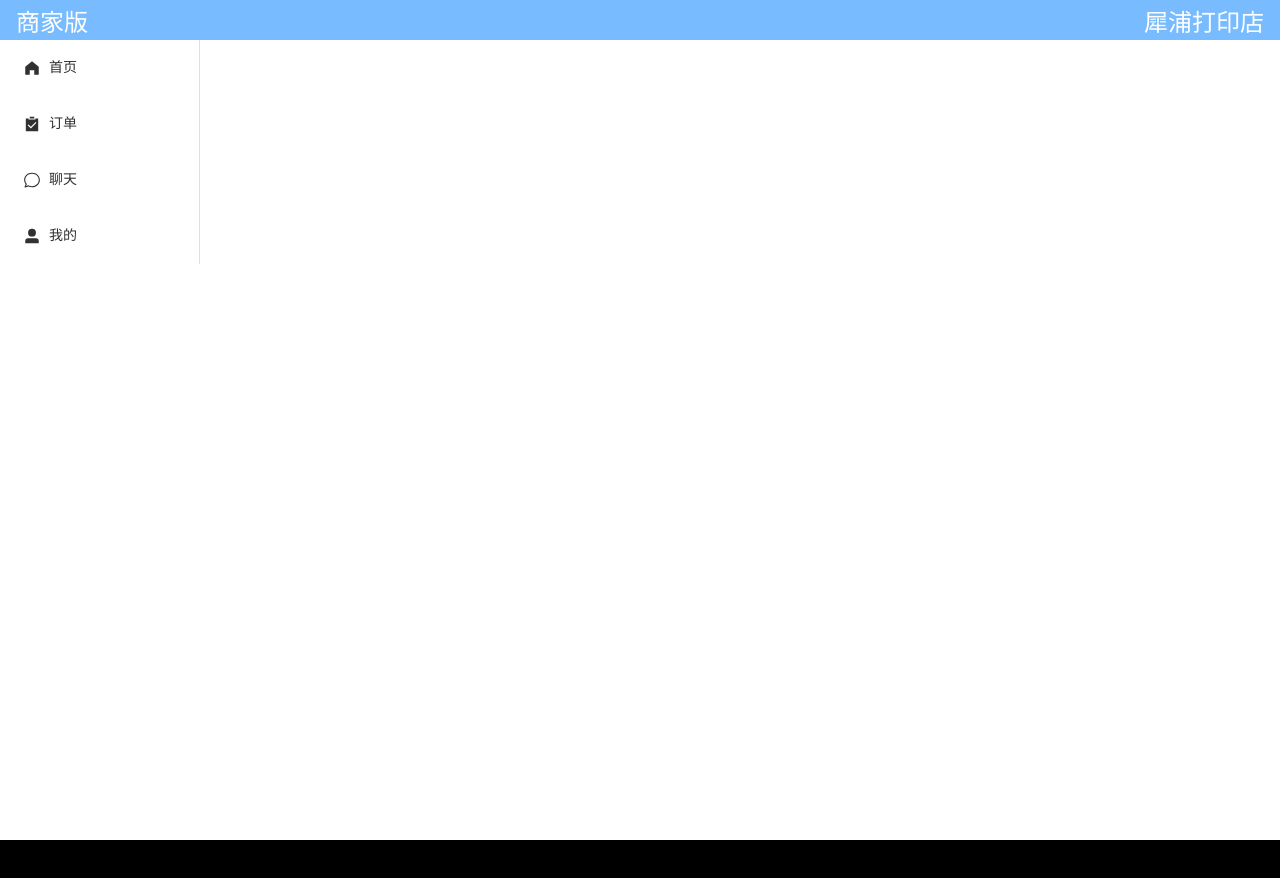
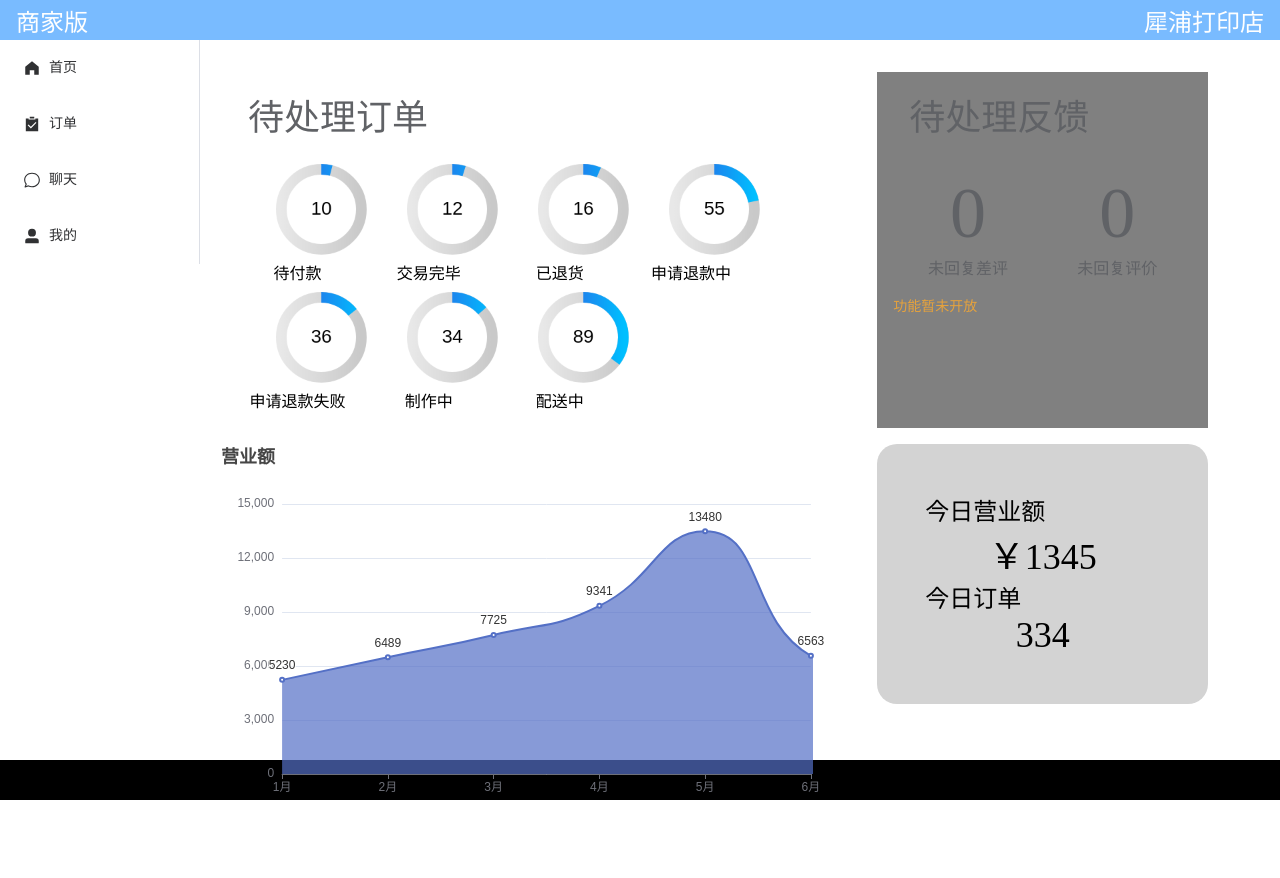
Before and after one commit to AAAHanng/PowerTime, a Vue app: page /index in a window 1280 px wide. After the commit the page ends 844 px from the top, so only its background shows below. Built offline with nearby package versions, Linux system fonts and the light colour scheme.

Commit message:
解决布局问题

```diff
--- a/src/App.vue
+++ b/src/App.vue
@@ -1,25 +1,15 @@
 <template>
-  <div v-if="!$route.meta.showNav">
-    <myLayout >
-      <router-view></router-view>
-    </myLayout>
-  </div>
-  <div v-else>
+  <div>
       <router-view></router-view>
   </div>
-
 </template>
 
 <script >
-import myLayout from '@/views/components/myLayout.vue'
-
-export default {
-  components: {
-    myLayout
-  }
-}
 </script>
 
 <style scoped lang="scss">
+div{
+  height: 100vh;
+}
 
 </style>
--- a/src/components/headerCom.vue
+++ b/src/components/headerCom.vue
@@ -18,7 +18,7 @@ export default {
 
 <style scoped lang="scss">
 header {
-  min-height: 5vh;
+  height: 5vh;
   background-color: var(--el-color-primary-blue-3);
   display: flex;
   justify-content: space-between;
--- a/src/router/index.js
+++ b/src/router/index.js
@@ -1,22 +1,18 @@
 import { createRouter, createWebHistory } from 'vue-router'
-import axios from 'axios'
-import { getToken } from '@/utils/token'
+import myLayout from '@/views/components/myLayout.vue'
 
 const router = createRouter({
   history: createWebHistory(import.meta.env.BASE_URL),
   routes: [
     {
-      path: '/',
-      name: 'root',
-      component: () => import('@/views/index/index.vue')
-    },
+      path:'',
+      component:myLayout,
+      redirect: 'index',
+      children:[
         {
-      path: '/login',
-      name: 'login',
-      component: () => import('@/views/login/index.vue'),
-      meta: { isAuth: true, title: '主页', showNav: true }
-      //   在登陆的路由中我加入了一个meta属性，由于其他组件未定义此showNav，$route.meta.showNav的值为"undefined"即为false,
-      //   因此只需在登陆中加入此属性并设置为true即可。这样在登陆页面时，导航栏不被显示。
+          path:'index',
+          component: () => import('@/views/index/index.vue'),
+          name:'index'
         },
         {
           path: '/order',
@@ -32,6 +28,14 @@ const router = createRouter({
           path: '/chat',
           name: 'chat',
           component: () => import('@/views/chat/index.vue')
+        }
+      ]
+    },
+    {
+      path: '/login',
+      name: 'login',
+      component: () => import('@/views/login/index.vue'),
+      meta: { isAuth: true, title: '主页', showNav: true }
     }
   ]
 })
--- a/src/views/components/myLayout.vue
+++ b/src/views/components/myLayout.vue
@@ -3,7 +3,7 @@
     <my-header></my-header>
     <el-container style="width: 100%;">
       <SideBar style="min-width: 200px"/>
-      <slot></slot> <!-- 这里插入子组件 -->
+      <RouterView />
     </el-container>
     <myFooter/>
   </div>
@@ -25,6 +25,6 @@ export default {
 <style scoped lang="scss">
 
 .el-container{
-  min-height: 100vh;
+  height: 90vh;
 }
 </style>
--- a/src/views/login/index.vue
+++ b/src/views/login/index.vue
@@ -22,49 +22,47 @@
 
 <script setup>
 import '@/assets/login/iconfont.css'
-import { ref, reactive } from "vue";
-import axios from "axios";
+import { ref, reactive } from 'vue'
+import axios from 'axios'
 import router from '@/router'
 
 
-
-
-const passwordInput = ref();
-const iconHide = ref();
+const passwordInput = ref()
+const iconHide = ref()
 
 // 输入框
 // 测试时默认值分别为admin1 和 123456
 // 开发结束后均改为空字符串
 const logindata = reactive({
-  account: "admin1",
-  password: "123456",
-});
+  account: 'admin1',
+  password: '123456'
+})
 
 //改变密码显示状态
 function changPasswordShow() {
-  passwordInput.value.type = passwordInput.value.type === "password" ? "text" : "password";
-  iconHide.value.className = iconHide.value.className.indexOf("icon-hide") > -1 ? "iconfont icon-browse icon" : "iconfont icon-hide icon";
+  passwordInput.value.type = passwordInput.value.type === 'password' ? 'text' : 'password'
+  iconHide.value.className = iconHide.value.className.indexOf('icon-hide') > -1 ? 'iconfont icon-browse icon' : 'iconfont icon-hide icon'
 }
 
 //处理登录请求
 async function loginHandle() {
-  const params = { ...logindata };
-  let parm = new URLSearchParams();
-  parm.append("username", logindata.account);
-  parm.append("password", logindata.password);
+  const params = { ...logindata }
+  let parm = new URLSearchParams()
+  parm.append('username', logindata.account)
+  parm.append('password', logindata.password)
 
   axios({
     method: 'POST',
     url:'http://localhost:8080/user/login',
     data: parm
   }).then(res =>{
-        if(res.data.code===200){
-          router.push({path:"/home"})
-          sessionStorage.setItem("token",res.data.data[0].token)
-        }else {
-          alert("登录失败")
-        }
-      }
+    if(res.data.code===200){
+      router.push({ path:'/home' })
+      sessionStorage.setItem('token',res.data.data[0].token)
+    }else {
+      alert('登录失败')
+    }
+  }
   )
 }
 </script>
```
Lines whose indentation alone changed are shown as unchanged.
